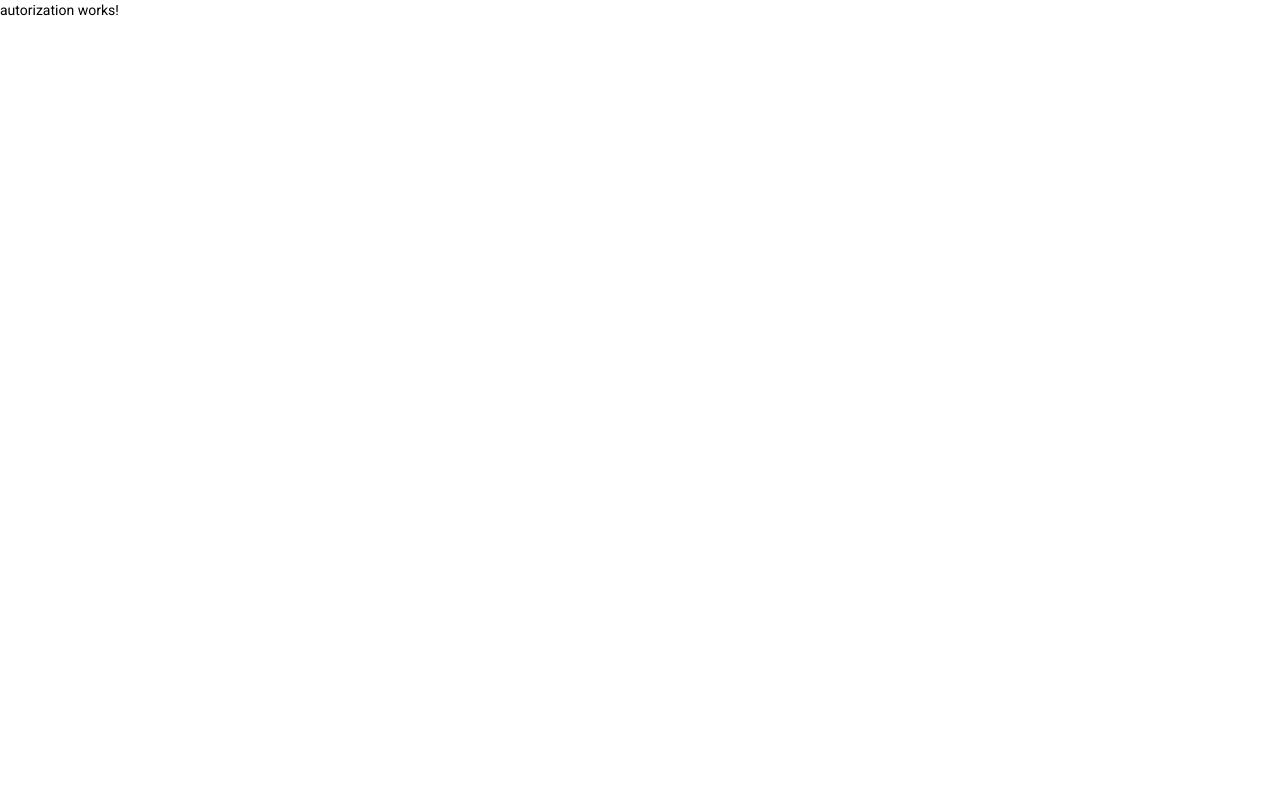
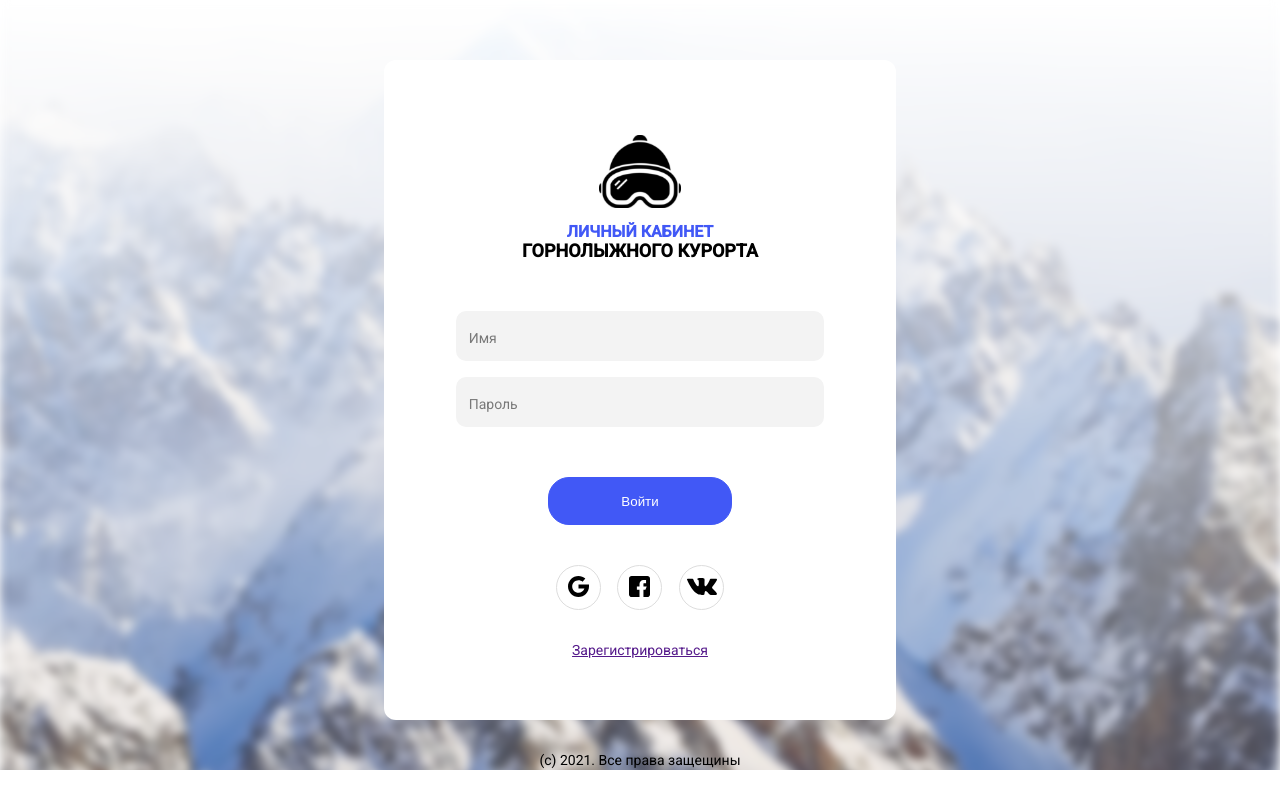
Before and after one commit to ArtemKirichuk/ski-pass, an Angular app: page /autorization in a window 1280 px wide. Built offline with nearby package versions, Linux system fonts and the light colour scheme.

Commit message:
feat: добавмл компонент логина, без логики

```diff
--- a/src/app/modules/autorization/autorization.component.html
+++ b/src/app/modules/autorization/autorization.component.html
@@ -1 +1,56 @@
-<p>autorization works!</p>
+<div class="background">
+
+    <div class="login-block">
+        <img src="../../../assets/images/logo.svg" class="logo">
+
+        <div class="login-block__text-block">
+            <span class="login-block__text login-block__text_color_blue">
+                {{PERSONAL_ACCOUNT_TEXT | uppercase}}
+            </span>
+            <span class="login-block__text">
+                {{SKI_RESRORT_TEXT | uppercase}}
+            </span>
+        </div>
+
+        <form action="" class="login-block__form" [formGroup]="form">
+            <div class="text-field text-field_floating">
+                <input type="text" class="text-field__input" id="login_name" placeholder="{{NAME}}">
+                <label for="login_name" class="text-field__label">{{NAME}}</label>
+            </div>
+
+            <div class="text-field text-field_floating">
+                <input type="text" class="text-field__input" id="login_password" placeholder="{{PASSWORD}}">
+                <label for="login_password" class="text-field__label">{{PASSWORD}}</label>
+            </div>
+
+            <div class="btn-block">
+                <app-button class="btn"
+                [text]=LOGIN>
+            </app-button>
+            </div>
+
+        </form>
+
+        <div class="social-block">
+            <button class="google">
+                <img src="../../../assets/images/google-icon.svg">
+            </button>
+
+            <button class="facebook">
+                <img src="../../../assets/images/facebook-icon.svg">
+            </button>
+
+            <button class="vk">
+                <img src="../../../assets/images/vk-icon.svg">
+            </button>
+        </div>
+
+        <span class="registration-block">
+            <a href="">{{REGISTRATION}}</a>
+        </span>
+    </div>
+
+    <div class="copyright-block">
+        {{COPYRIGHT}}
+    </div>
+</div>
--- a/src/app/modules/autorization/autorization.component.scss
+++ b/src/app/modules/autorization/autorization.component.scss
@@ -0,0 +1,175 @@
+.background {
+    background-image: url('../../../assets/images/login-background.svg');
+    background-attachment: fixed;
+    padding-top: 60px;
+    background-size: cover;
+}
+
+.login-block {
+    margin: 0 auto;
+    width: 40%;
+    display: flex;
+    flex-direction: column;
+    align-items: center;
+    border-radius: 12px;
+    //border: 1px solid black;
+    background: white;
+    //margin-top: 60px;
+}
+
+.login-block__text {
+    font-family: 'Roboto';
+    font-style: normal;
+    font-weight: 700;
+    font-size: 18px;
+    text-align: center;
+    line-height: 111.69%;
+}
+
+.login-block__text_color_blue {
+    color: #4158F6;
+    font-size: 16px;
+}
+
+.logo {
+    width: 16%;
+    margin-top: 75px;
+    margin-bottom: 15px;
+    border: none;
+}
+
+.login-block__text-block {
+    display: flex;
+    flex-direction: column;
+    margin-bottom: 50px;
+}
+
+.login-block__form {
+    //border: 1px solid black;
+    width: 72%;
+}
+
+.text-field {
+    margin-bottom: 1rem;
+    width: 100%;
+    //border: 1px solid black;
+}
+
+.text-field__label {
+    display: block;
+    margin-bottom: 0.25rem;
+    opacity: 0.5;
+}
+
+.text-field__input {
+    box-sizing: border-box;
+    display: block;
+    width: 100%;
+    //width: inherit;
+
+    height: calc(2.25rem + 2px);
+    //padding: 0.375rem 0.75rem;
+    font-family: inherit;
+    font-size: 1rem;
+    font-weight: 400;
+    line-height: 1.5;
+    color: #212529;
+    background: #F3F3F3;
+    //background-clip: padding-box;
+
+    border: none;
+    //border: 1px solid black;
+
+    border-radius: 10px;
+    transition: border-color 0.15s ease-in-out, box-shadow 0.15s ease-in-out;
+    -webkit-appearance: none;
+    -moz-appearance: none;
+    appearance: none;
+}
+
+.text-field__input::placeholder {
+    color: #212529;
+    opacity: 0.4;
+}
+
+.text-field__input:focus {
+    color: #212529;
+    background-color: #fff;
+    border-color: #bdbdbd;
+    outline: 0;
+    box-shadow: 0 0 0 0.2rem rgba(158, 158, 158, 0.25);
+}
+
+.text-field_floating {
+    position: relative;
+}
+
+.text-field_floating .text-field__input {
+    height: calc(3.0rem + 2px);
+    padding: 1rem 0.75rem;
+}
+
+.text-field_floating .text-field__label {
+    position: absolute;
+    top: 0;
+    left: 0;
+    height: 100%;
+    padding: 1rem .75rem;
+    pointer-events: none;
+    border: 1px solid transparent;
+    transform-origin: 0 0;
+    transition: opacity .15s ease-in-out, transform .15s ease-in-out;
+}
+
+.text-field_floating .text-field__input::-moz-placeholder {
+    color: transparent;
+}
+
+.text-field_floating .text-field__input::placeholder {
+    color: transparent;
+}
+
+.text-field_floating .text-field__input:focus,
+.text-field_floating .text-field__input:not(:placeholder-shown) {
+    padding-top: 1.625rem;
+    padding-bottom: .625rem;
+}
+
+.text-field_floating .text-field__input:focus~.text-field__label,
+.text-field_floating .text-field__input:not(:placeholder-shown)~.text-field__label {
+    opacity: .65;
+    transform: scale(.85) translateY(-.75rem) translateX(.15rem);
+}
+
+.btn-block {
+    width: 50%;
+    margin: 0 auto;
+    margin-top: 50px;
+}
+
+.social-block {
+    margin-top: 40px;
+    width: 33%;
+    display: flex;
+    justify-content: space-between;
+}
+
+.google,
+.facebook,
+.vk {
+    border-radius: 50%;
+    border: 1px solid #DDDDDD;
+    background-color: white;
+    height: 45px;
+    width: 45px;
+}
+
+.registration-block {
+    margin-top: 30px;
+    margin-bottom: 60px;
+}
+
+.copyright-block {
+    text-align: center;
+    margin-top: 30px;
+}
--- a/src/app/modules/autorization/autorization.component.ts
+++ b/src/app/modules/autorization/autorization.component.ts
@@ -1,4 +1,5 @@
 import { Component } from '@angular/core';
+import { FormControl, FormGroup, Validators } from '@angular/forms';
 
 @Component({
     selector: 'app-autorization',
@@ -6,6 +7,20 @@ import { Component } from '@angular/core';
     styleUrls: ['./autorization.component.scss']
 })
 export class AutorizationComponent {
+    form: FormGroup;
 
+    PERSONAL_ACCOUNT_TEXT = 'Личный кабинет';
+    SKI_RESRORT_TEXT = 'горнолыжного курорта';
+    NAME = 'Имя';
+    PASSWORD = 'Пароль';
+    LOGIN = 'Войти';
+    REGISTRATION = 'Зарегистрироваться';
+    COPYRIGHT = '(с) 2021. Все права защещины';
 
+    constructor() {
+        this.form = new FormGroup({
+            login: new FormControl(null, Validators.required),
+            password: new FormControl(null, Validators.required)
+        });
+    }
 }
```
